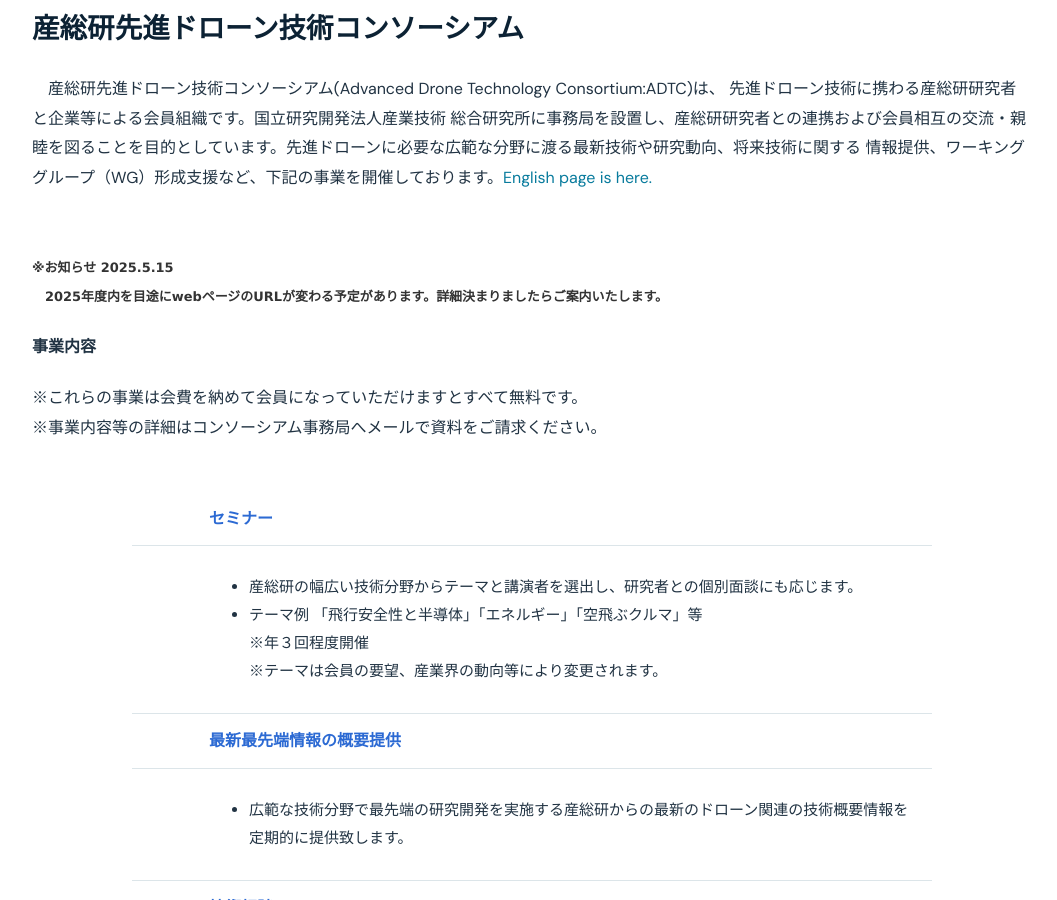
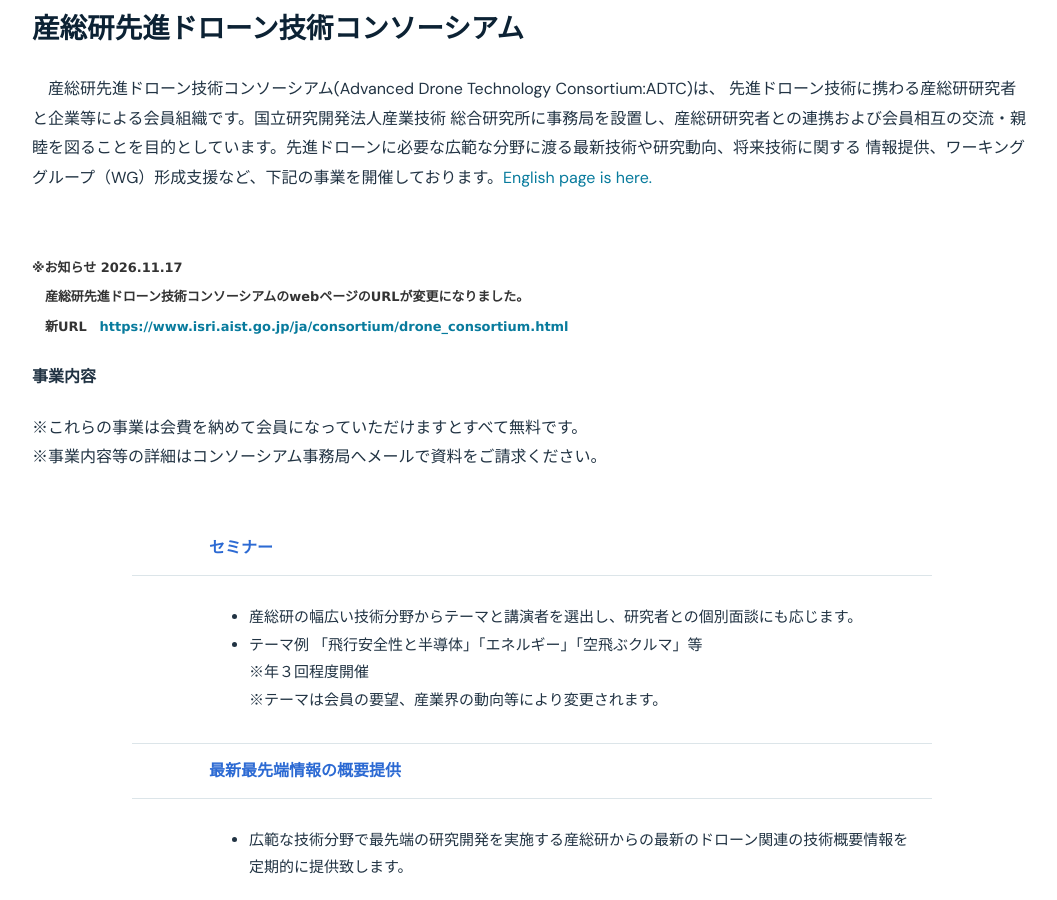
Before and after one commit to isri-aist/isri-aist.github.io, a Jekyll site: the page built from ja/consortium/drone_consortium.md, in a window 1280 px wide and 900 px high, scrolled down 417 px. Shown: the whole window, without its empty margins (108-1165 px from the left). Built offline with Jekyll 4.4.1, drawn with Linux system fonts in a browser that asks for light colours.

Commit message:
Update consortium webpage URL and add new working group
Updated the announcement section with new URL for the consortium's web page and added a new working group for disaster prevention drones.

```diff
--- a/ja/consortium/drone_consortium.md
+++ b/ja/consortium/drone_consortium.md
@@ -13,8 +13,9 @@ permalink: /ja/consortium/drone_consortium.html
       情報提供、ワーキンググループ（WG）形成支援など、下記の事業を開催しております。<a href="{{ '/en/consortium/drone_consortium.html' | relative_url }}" target="_blank">English page is here.</a><br/>
 <br/>
 <br/>
-<b style='color: rgb(51, 51, 51); font-family: Meiryo, Verdana, "ヒラギノ角ゴ Pro W3", "Hiragino Kaku Gothic Pro", Osaka, "ＭＳ Ｐゴシック", "sans-serif"; font-size: 12.96px; font-style: normal; font-variant-ligatures: normal; font-variant-caps: normal; letter-spacing: normal; orphans: 2; text-align: left; text-indent: 0px; text-transform: none; widows: 2; word-spacing: 0px; -webkit-text-stroke-width: 0px; white-space: normal; text-decoration-thickness: initial; text-decoration-style: initial; text-decoration-color: initial;'>※お知らせ 2025.5.15<br/>
-      　2025年度内を目途にwebページのURLが変わる予定があります。詳細決まりましたらご案内いたします。</b><br/>
+<b style='color: rgb(51, 51, 51); font-family: Meiryo, Verdana, "ヒラギノ角ゴ Pro W3", "Hiragino Kaku Gothic Pro", Osaka, "ＭＳ Ｐゴシック", "sans-serif"; font-size: 12.96px; font-style: normal; font-variant-ligatures: normal; font-variant-caps: normal; letter-spacing: normal; orphans: 2; text-align: left; text-indent: 0px; text-transform: none; widows: 2; word-spacing: 0px; -webkit-text-stroke-width: 0px; white-space: normal; text-decoration-thickness: initial; text-decoration-style: initial; text-decoration-color: initial;'>※お知らせ 2026.11.17<br/>
+      　産総研先進ドローン技術コンソーシアムのwebページのURLが変更になりました。<br/>
+　新URL　<a href="https://www.isri.aist.go.jp/ja/consortium/drone_consortium.html">https://www.isri.aist.go.jp/ja/consortium/drone_consortium.html</a></b><br/>
 <h4>事業内容</h4>
       ※これらの事業は会費を納めて会員になっていただけますとすべて無料です。 <br/>
       ※事業内容等の詳細はコンソーシアム事務局へメールで資料をご請求ください。 <br/>
@@ -118,6 +119,7 @@ permalink: /ja/consortium/drone_consortium.html
 <li>WG3　水素燃料ドローン用発電機ワーキンググループ</li>
 <li>WG4　高電圧ドローンワーキンググループ</li>
 <li><a href="{{ '/ja/consortium/drone/Membership_information_VTOLwg_WG5_20260618.pdf' | relative_url }}" target="_blank">WG5　VTOL無人機ワーキンググループ</a></li>
+<li>WG6　防災ドローンワーキンググループ</li>
 </ul>
 </td>
 </tr>
```
